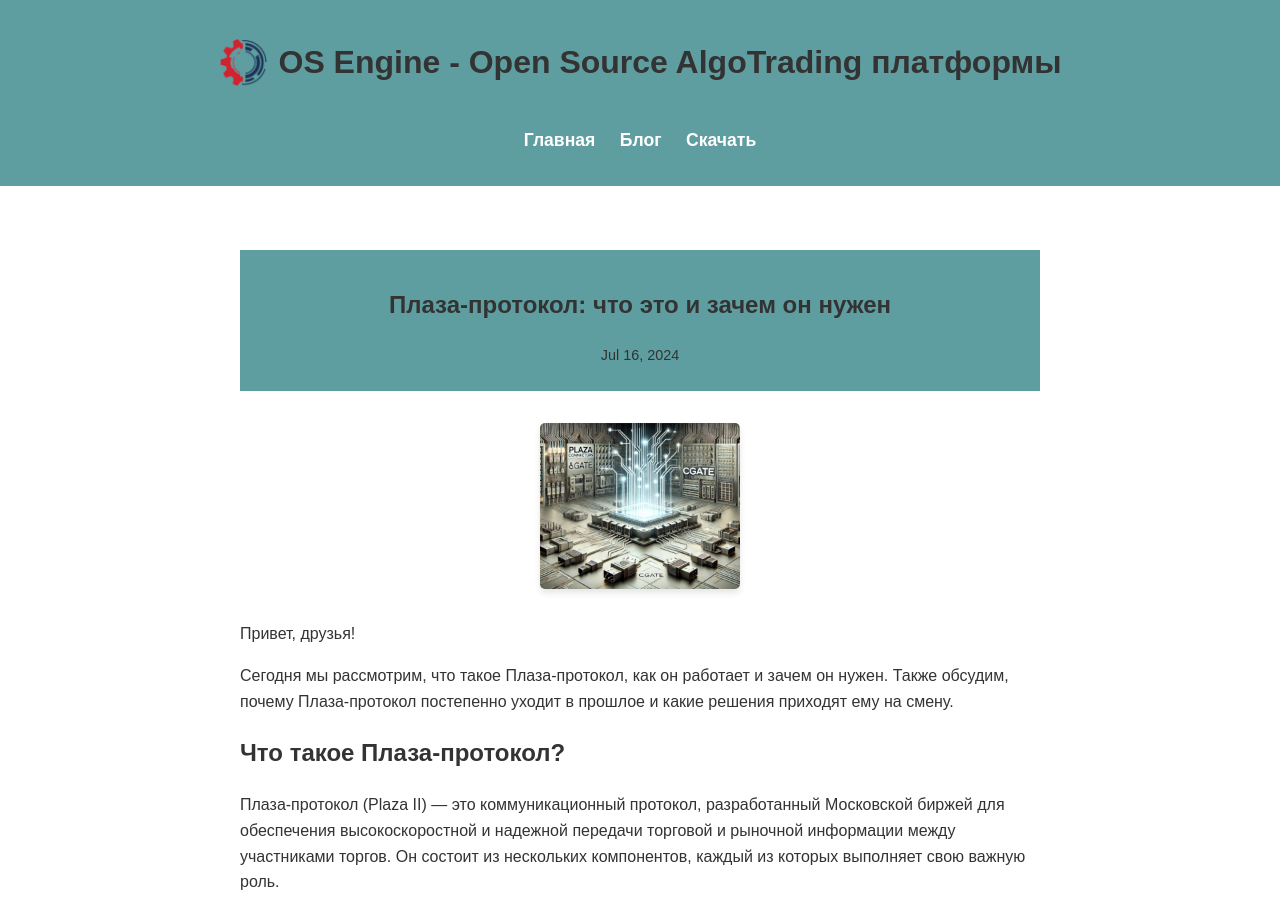
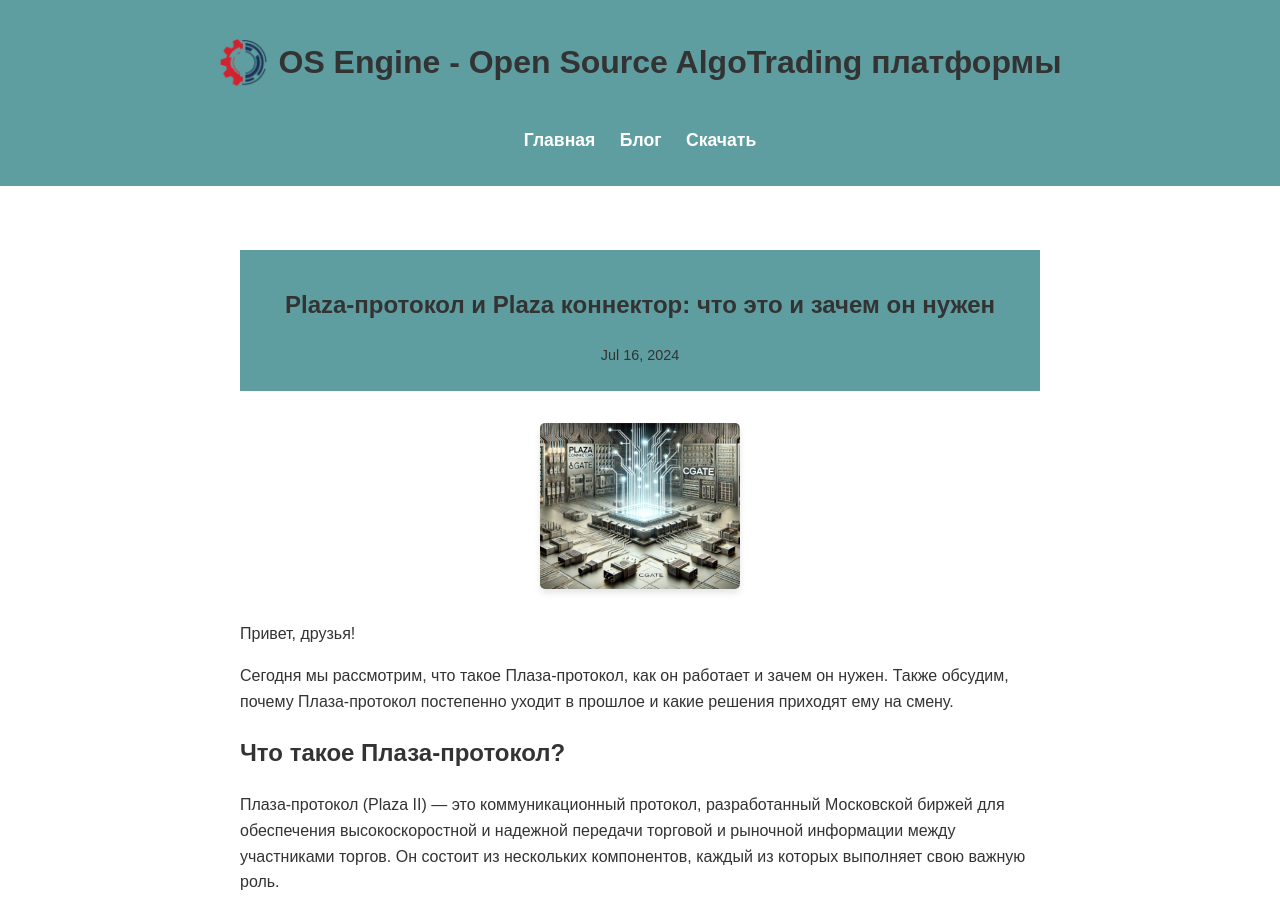
Before and after one commit to osaengine/osaengine.github.io, a Jekyll site: the page built from _posts/2024-07-16-plaza-протокол-cgate.md, in a window 1280 px wide and 900 px high. Built offline with Jekyll 4.4.1, drawn with Linux system fonts in a browser that asks for light colours.

Commit message:
немного seo

```diff
--- a/_posts/2024-07-16-plaza-протокол-cgate.md
+++ b/_posts/2024-07-16-plaza-протокол-cgate.md
@@ -1,6 +1,6 @@
 ---
 layout: post
-title: "Плаза-протокол: что это и зачем он нужен"
+title: "Plaza-протокол и Plaza коннектор: что это и зачем он нужен"
 description: "Детальный анализ работы Плаза-протокола и его компонентов."
 date: 2024-07-16
 image: /assets/images/blog/plaza-protocol-cgate.png
```
